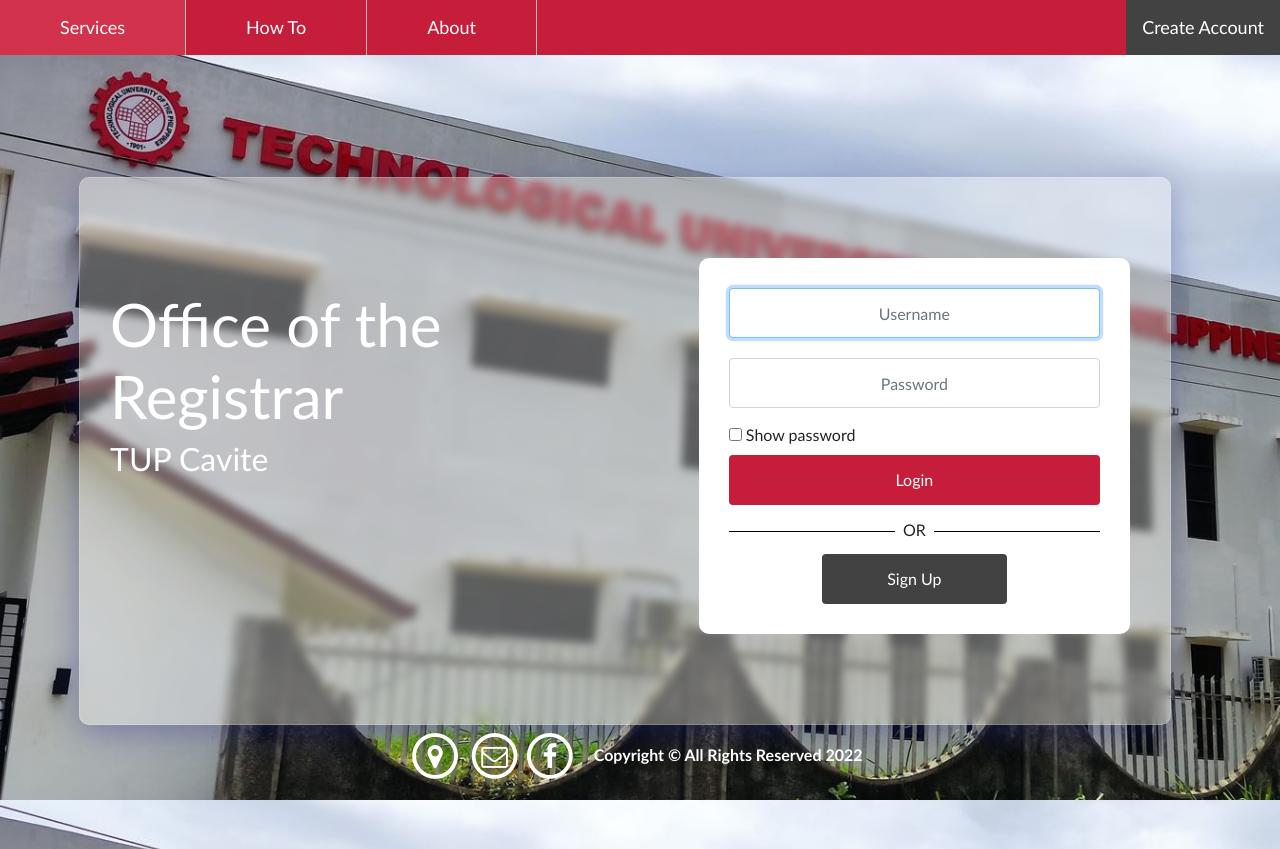
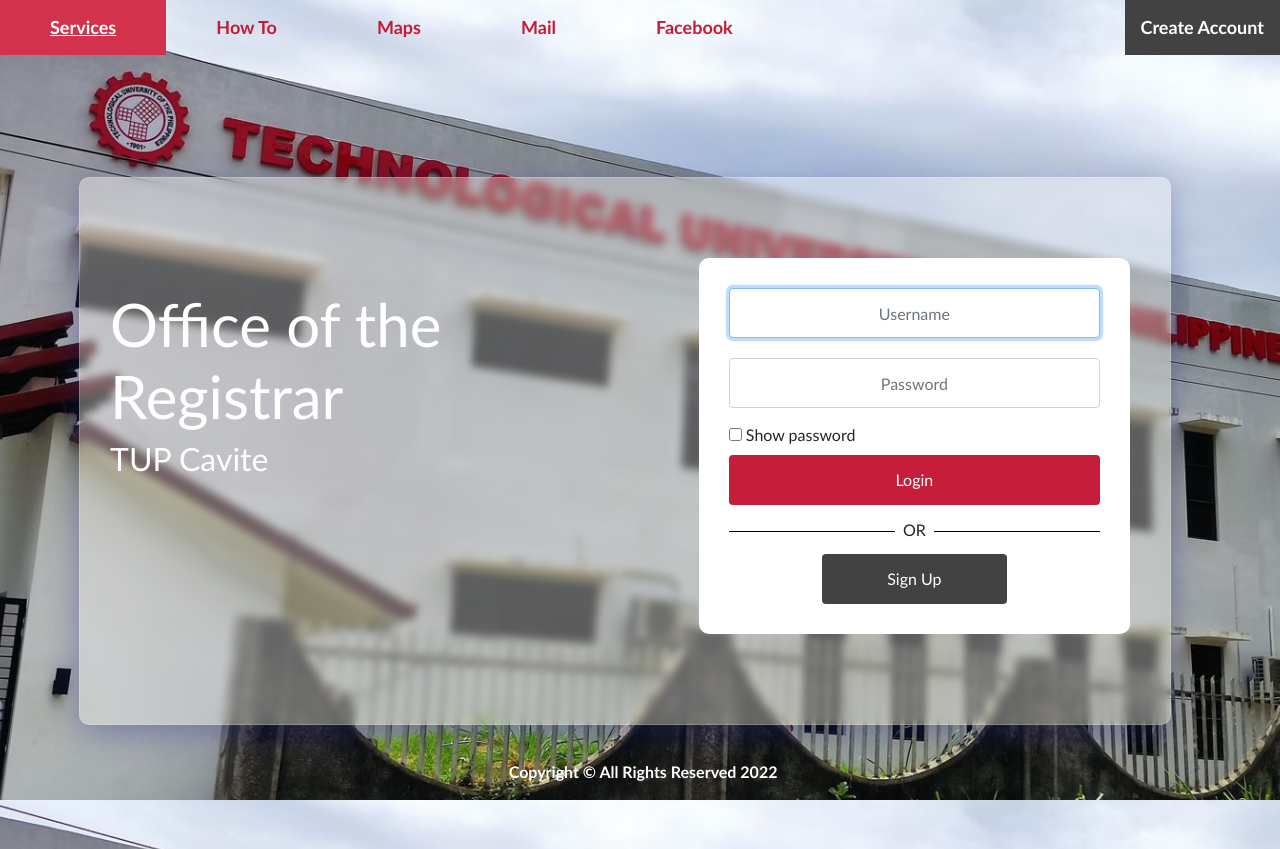
Before and after one commit to JazminnAira/request_credentials_system, a Django app: page / in a window 1280 px wide. Run offline with Django 4.2, Linux system fonts and the light colour scheme; parts of the project's set-up code (start-up, migrations or seed data) failed here and were passed over; some libraries are stand-ins or nearby versions.

Commit message:
delete footer, revise navbar, edit pre sign up to full width

```diff
--- a/gradclear_project/gradclear_app/templates/html_files/1Cover Page.html
+++ b/gradclear_project/gradclear_app/templates/html_files/1Cover Page.html
@@ -378,17 +378,17 @@ Adviser:
     }
     #navbar {
     list-style-type: none;
+
     margin: 0;
     padding: 0;
     overflow: hidden;
-    background-color: #c51d3a;
-    color: white;
+    background-color: transparent;
+    font-weight: bolder;
     font-size: 18px;
     }
 
     li {
     float: left;
-    border-right:1px solid #bbb;
     }
 
     li:last-child {
@@ -397,13 +397,18 @@ Adviser:
 
     li a {
     display: block;
-    color: white;
+    color: #c31d35;
     text-align: center;
-    padding: 14px 60px;
-    text-decoration none;
+    padding: 14px 50px;
+    text-decoration: none;
     }
 
     li a:hover:not(.active) {
+        color: white;
+        background-color: #d3324d;
+
+    }
+    #navbar :hover:not(.active) {
         color: white;
         background-color: #d3324d;
 
@@ -414,7 +419,7 @@ Adviser:
         color: white;
         text-align: center;
         padding: 14px 16px;
-        text-decoration none;
+        text-decoration: none;
         background-color: #424242;
     }
     .active:hover{
@@ -426,10 +431,12 @@ Adviser:
 
 <body>
     <ul id="navbar">
-        <li><a  data-toggle="modal" data-target="#Services_modal_01">Services</a></li>
-        <li><a  data-toggle="modal" data-target="#HowTo_modal_01">How To</a></li>
-        <li><a  data-toggle="modal" data-target="#AboutUs_modal_01">About</a></li>
-        <li style="float:right;"><a  class="active" data-toggle="modal" data-target="#PreSignUp_modal_01">Create Account</a></li>
+        <li><a href="" data-toggle="modal" data-target="#Services_modal_01">Services</a></li>
+        <li><a href="" data-toggle="modal" data-target="#HowTo_modal_01">How To</a></li>
+        <li><a href="https://www.google.com/maps/place/Technological+University+of+the+Philippines+%E2%80%93+Cavite/@14.3450539,120.9639132,17z/data=!3m1!4b1!4m5!3m4!1s0x3397d43fdf3bf3d3:0x756d61b3739581bc!8m2!3d14.3450539!4d120.9661019">Maps</a></li>
+        <li><a href="https://mail.google.com/mail/u/0/?fs=1&to=tupc_registrar@tup.edu.ph&tf=cm">Mail</a></li>
+        <li><a href="https://www.facebook.com/TUPCavite.registrar">Facebook</a></li>
+        <li style="float:right;"><a class="active" data-toggle="modal" data-target="#PreSignUp_modal_01">Create Account</a></li>
     </ul>
 
     <!--FOR LETTERS ONLY onkeypress="return /[a-z]/i.test(event.key)"-->
@@ -442,7 +449,7 @@ Adviser:
     <!--PRE SIGNUP MODAL-->
     <div class="modal fade" id="PreSignUp_modal_01" tabindex="-1">
         <div class="modal-dialog modal-dialog-centered">
-            <div class="modal-content" style="width: 80%;">
+            <div class="modal-content" style="width: 100%;">
 
                 <!--PRE SIGNUP MODAL HEADER-->
                 <div class="modal-header">
@@ -725,30 +732,6 @@ Adviser:
         <p style="color: white; border-color: none; text-align: center;">
             <div style="float: center; padding-right: 10px;">
 
-                <!-- LOCATION BUTTON -->
-                <a href="https://www.google.com/maps/place/Technological+University+of+the+
-                Philippines+%E2%80%93+Cavite/@14.3450539,120.9639132,17z/data=!3m1!4b1!4m5!3m4
-                !1s0x3397d43fdf3bf3d3:0x756d61b3739581bc!8m2!3d14.3450539!4d120.9661019"
-                    class="btn btn-4" id="loc_btn_01" style="padding:0;"><span class="fa-stack fa-lg "
-                    data-toggle="tooltip" data-placement="left" title="Maps">
-                    <i class="fa fa-circle-thin fa-stack-2x i2 " ></i>
-                    <i class="fa fa-map-marker fa-stack-lg i2"></i>
-                  </span></a>
-
-                <!-- EMAIL BUTTON -->
-                <a href="https://mail.google.com/mail/u/0/?fs=1&to=tupc_registrar@tup.edu.ph&tf=cm"
-                    class="btn btn-4 " id="email_btn_01" style="padding:0;"><span class="fa-stack fa-lg" data-toggle="tooltip"
-                    data-placement="right" title="Mail">
-                    <i class="fa fa-circle-thin fa-stack-2x i2" ></i>
-                    <i class="fa fa-envelope-o fa-stack-lg i2" ></i>
-
-                <!-- FACEBOOK BUTTON -->
-                <a href="https://www.facebook.com/TUPCavite.registrar"
-                class="btn btn-4 " id="facebook_btn_01" style="padding:0;"><span class="fa-stack fa-lg" data-toggle="tooltip"
-                data-placement="right" title="Facebook">
-                <i class="fa fa-circle-thin fa-stack-2x i2" ></i>
-                <i class="fa fa-facebook fa-stack-lg i2" ></i>
-
                   </span></a>&nbsp; &nbsp;<b> Copyright © All Rights Reserved 2022 </b>
 
                 </div>
```
Also changed, not shown: gradclear_project/gradclear_app/migrations/0001_initial.py.
